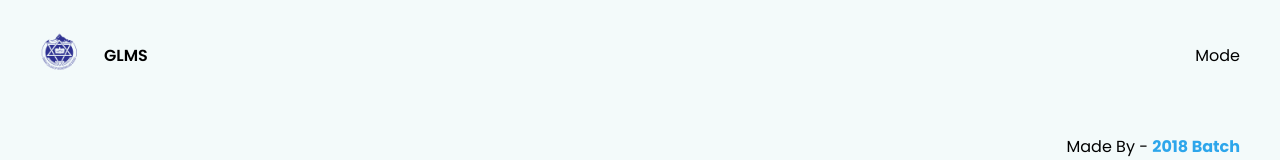
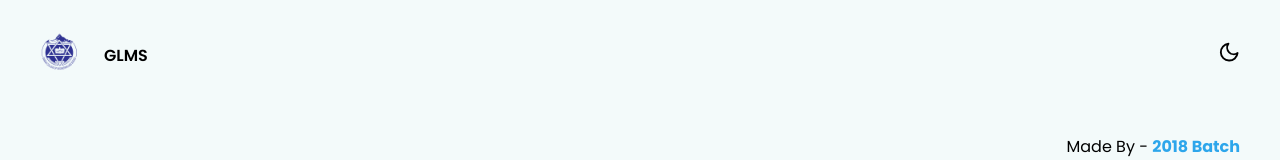
Before and after one commit to alsongarbuja/GCES-LMS, a React (Create React App) app: page /user in a window 1280 px wide. Shown: the top 160 px of the page. Built offline with nearby package versions, Linux system fonts and the light colour scheme.

Commit message:
fix: add moon icon for mode selection

```diff
--- a/src/components/UserHeader.tsx
+++ b/src/components/UserHeader.tsx
@@ -1,3 +1,4 @@
+import { FiMoon } from 'react-icons/fi'
 import { Link } from 'react-router-dom'
 import '../styles/layout/header.css'
 const UserHeader = () => {
@@ -11,7 +12,9 @@ const UserHeader = () => {
               <span className="company-name">GLMS</span>
           </div>
         </Link>
-        <span className="mode">Mode</span>
+        <span className="mode">
+          <FiMoon className="icons" />
+        </span>
     </header>
   )
 }
```
